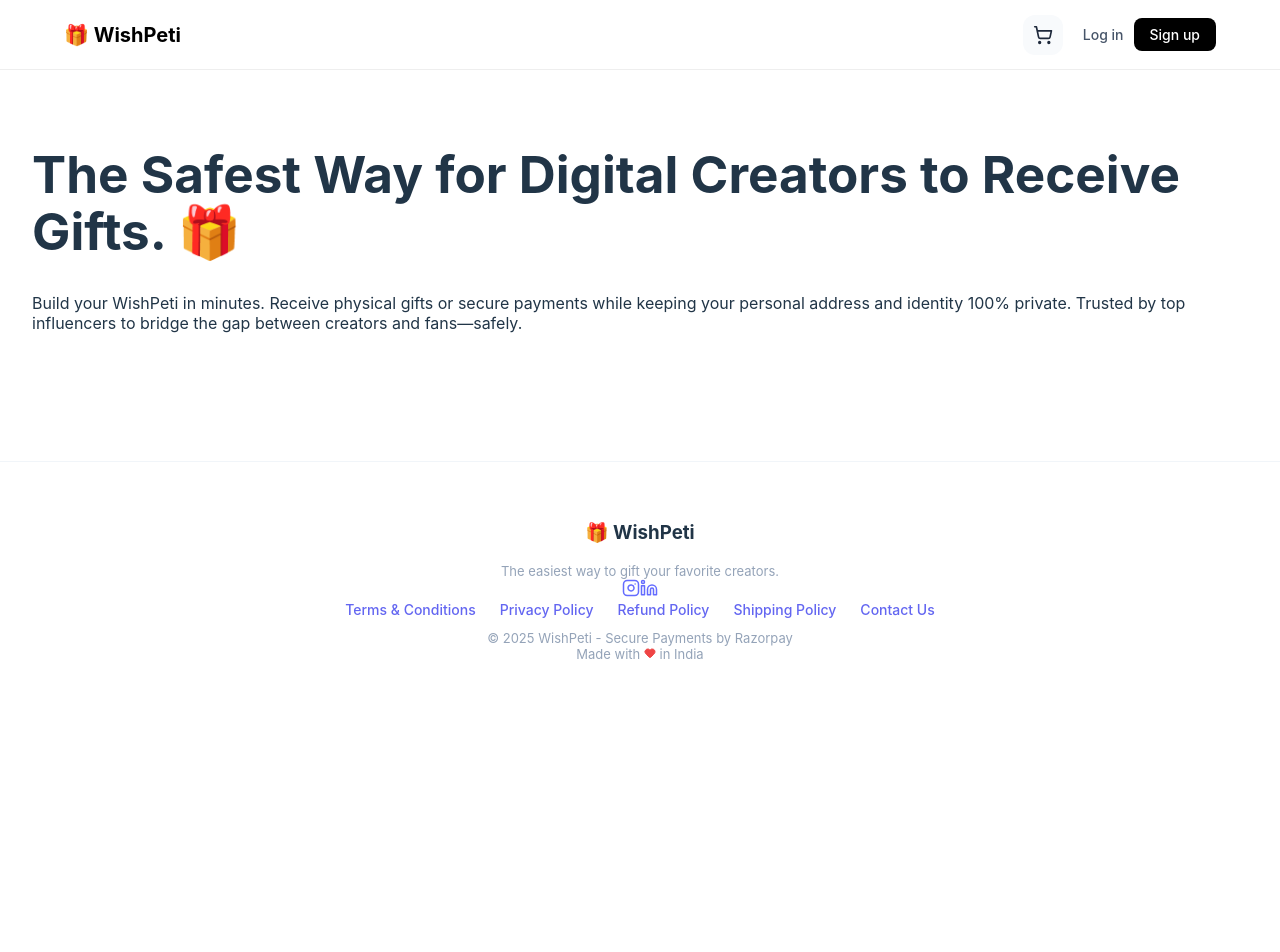
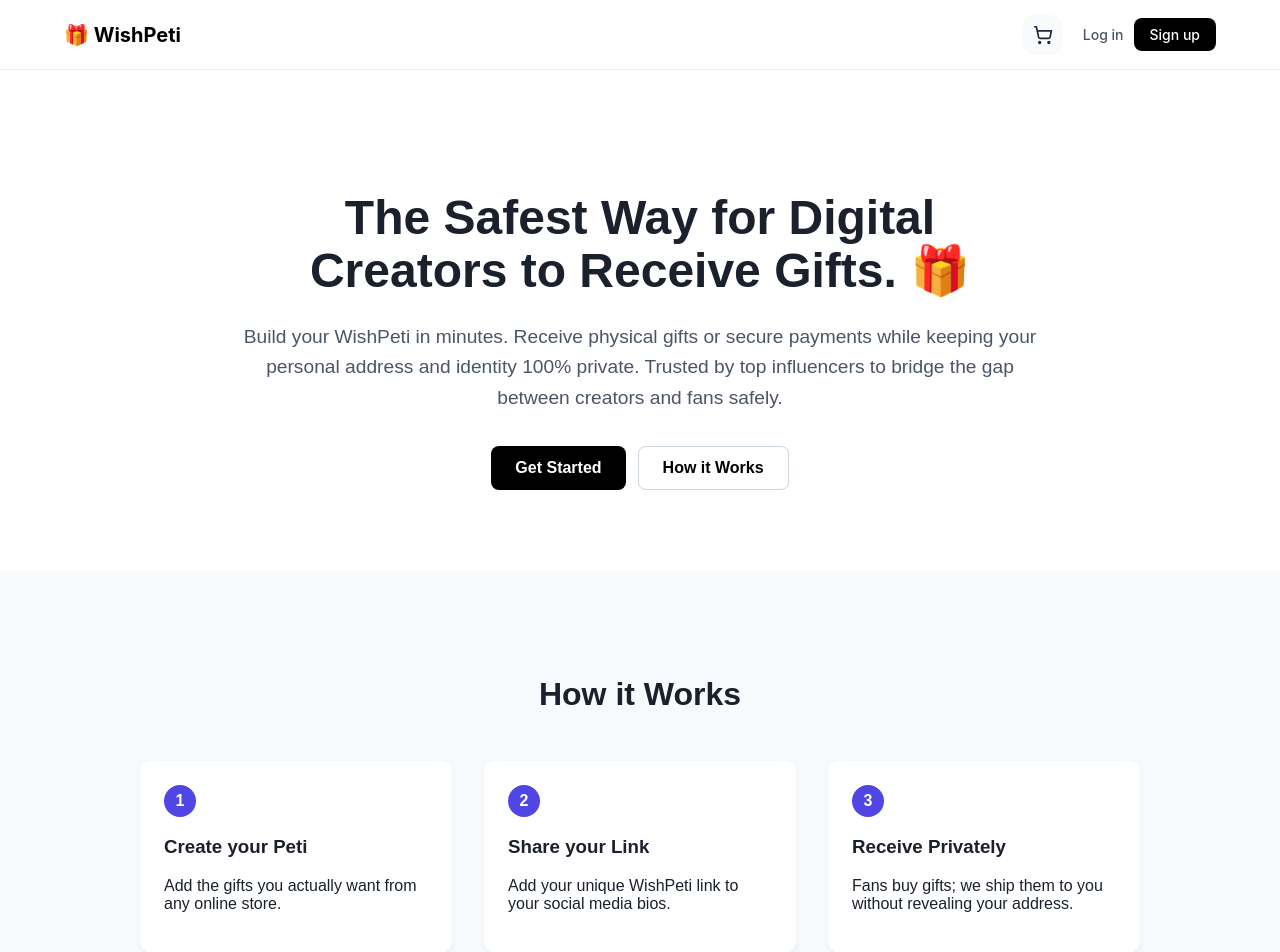
Before and after one commit to srujitha-wishpeti/wishpeti-staging, a React (Vite) app: page / in a window 1280 px wide. Shown: the top 952 px of the page. Before the commit the page ends 880 px from the top, so only its background shows below. Built offline with nearby package versions, Linux system fonts and the light colour scheme.

Commit message:
updated landing page

```diff
--- a/src/pages/Landing.jsx
+++ b/src/pages/Landing.jsx
@@ -8,9 +8,82 @@ export default function Landing() {
   }
 
   return (
-    <div style={{ padding: 32 }}>
-      <h1>The Safest Way for Digital Creators to Receive Gifts. 🎁</h1>
-      <p>Build your WishPeti in minutes. Receive physical gifts or secure payments while keeping your personal address and identity 100% private. Trusted by top influencers to bridge the gap between creators and fans—safely.</p>
+    <div style={{ fontFamily: 'sans-serif', color: '#1a202c' }}>
+      {/* HERO SECTION */}
+      <div style={{ padding: '80px 32px', textAlign: 'center', maxWidth: '800px', margin: '0 auto' }}>
+        <h1 style={{ fontSize: '3rem', marginBottom: '24px' }}>
+          The Safest Way for Digital Creators to Receive Gifts. 🎁
+        </h1>
+        <p style={{ fontSize: '1.2rem', color: '#4a5568', lineHeight: '1.6', marginBottom: '32px' }}>
+          Build your WishPeti in minutes. Receive physical gifts or secure payments while keeping your personal address and identity 100% private. Trusted by top influencers to bridge the gap between creators and fans safely.
+        </p>
+
+        <div style={{ display: 'flex', gap: '12px', justifyContent: 'center' }}>
+          <button
+            onClick={login}
+            style={{ padding: '12px 24px', backgroundColor: '#000', color: '#fff', border: 'none', borderRadius: '8px', cursor: 'pointer', fontWeight: 'bold' }}
+          >
+            Get Started
+          </button>
+
+          {/* This link points to the ID below */}
+          <a
+            href="#how-it-works"
+            style={{ padding: '12px 24px', backgroundColor: '#fff', color: '#000', border: '1px solid #cbd5e0', borderRadius: '8px', cursor: 'pointer', fontWeight: 'bold', textDecoration: 'none' }}
+          >
+            How it Works
+          </a>
+        </div>
+      </div>
+
+      {/* HOW IT WORKS SECTION */}
+      <div id="how-it-works" style={{ padding: '80px 32px', backgroundColor: '#f7fafc', textAlign: 'center' }}>
+        <h2 style={{ fontSize: '2rem', marginBottom: '48px' }}>How it Works</h2>
+
+        <div style={{ display: 'flex', flexWrap: 'wrap', gap: '32px', justifyContent: 'center', maxWidth: '1000px', margin: '0 auto' }}>
+          <div style={stepCardStyle}>
+            <div style={numberCircle}>1</div>
+            <h3>Create your Peti</h3>
+            <p>Add the gifts you actually want from any online store.</p>
+          </div>
+
+          <div style={stepCardStyle}>
+            <div style={numberCircle}>2</div>
+            <h3>Share your Link</h3>
+            <p>Add your unique WishPeti link to your social media bios.</p>
+          </div>
+
+          <div style={stepCardStyle}>
+            <div style={numberCircle}>3</div>
+            <h3>Receive Privately</h3>
+            <p>Fans buy gifts; we ship them to you without revealing your address.</p>
+          </div>
+        </div>
+      </div>
     </div>
   )
 }
+
+// Simple styles for the cards
+const stepCardStyle = {
+  flex: '1',
+  minWidth: '250px',
+  padding: '24px',
+  backgroundColor: '#fff',
+  borderRadius: '12px',
+  boxShadow: '0 4px 6px rgba(0,0,0,0.05)',
+  textAlign: 'left'
+};
+
+const numberCircle = {
+  width: '32px',
+  height: '32px',
+  borderRadius: '50%',
+  backgroundColor: '#4f46e5',
+  color: '#fff',
+  display: 'flex',
+  alignItems: 'center',
+  justifyContent: 'center',
+  marginBottom: '16px',
+  fontWeight: 'bold'
+};
```
